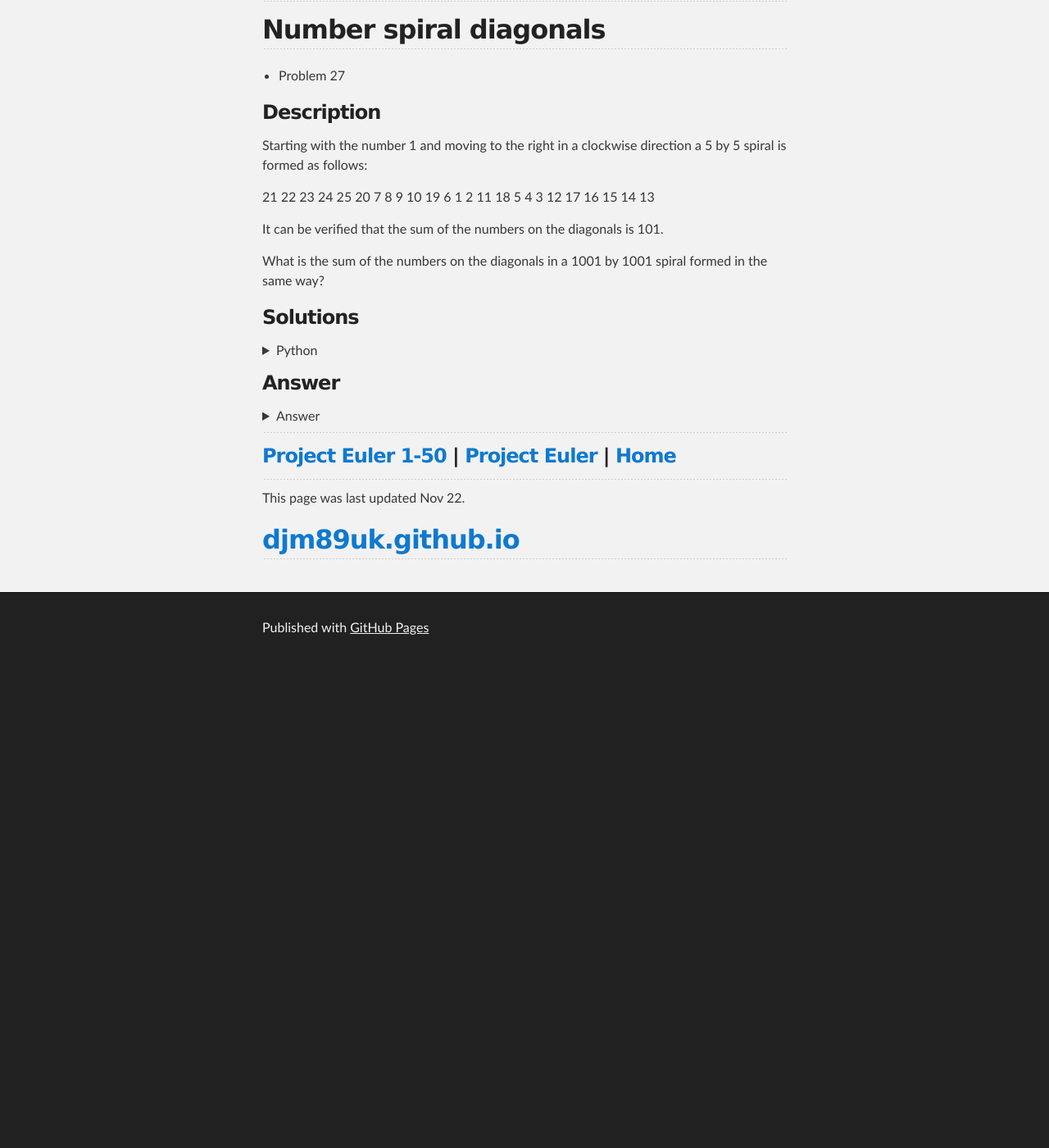
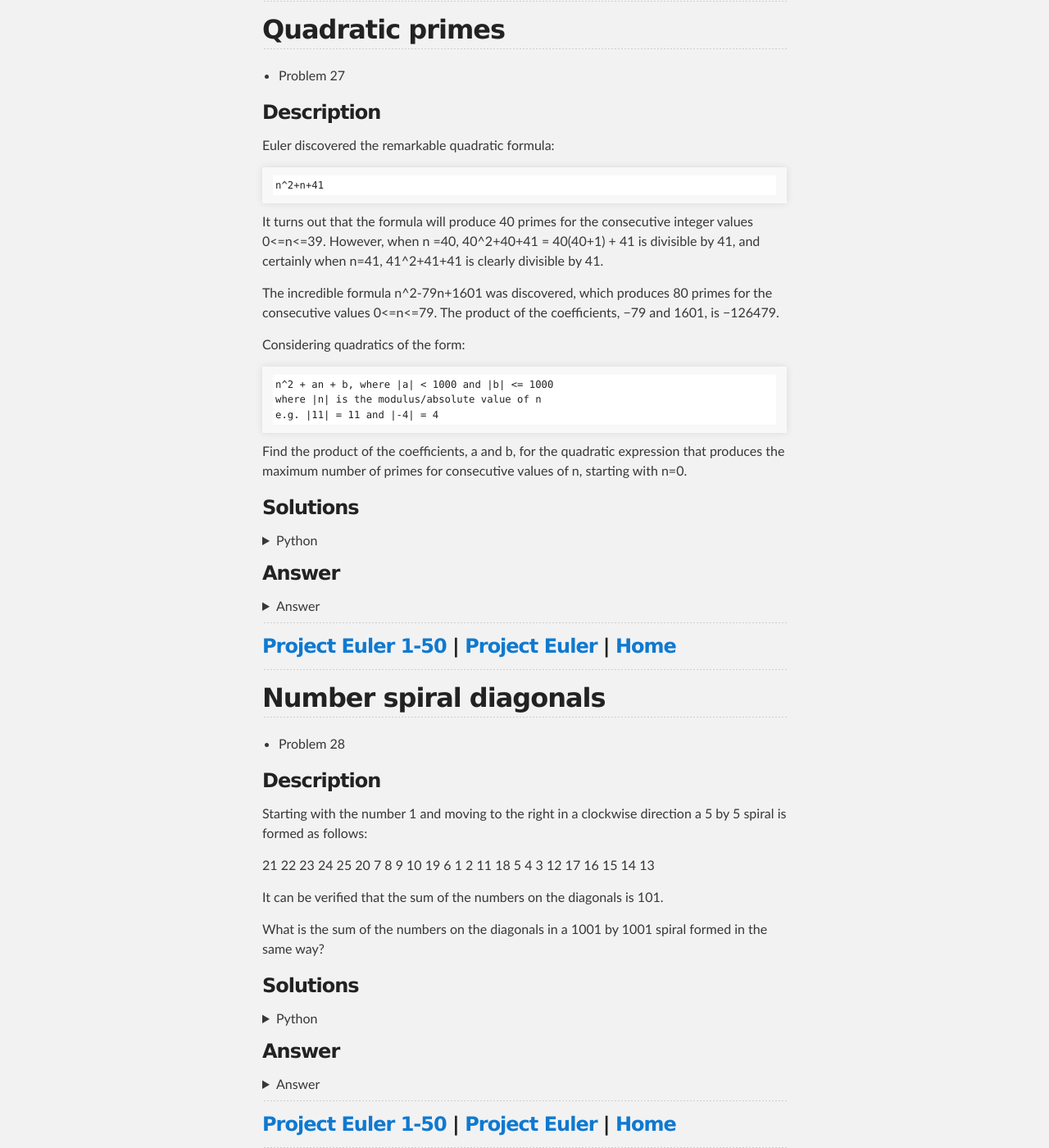
Before and after one commit to djm89uk/djm89uk.github.io, a Jekyll site: the page built from euler_1.md, in a window 1280 px wide and 1400 px high, scrolled down 20241 px. Shown: the whole window at 82% size. Built offline with Jekyll 4.4.1, drawn with Linux system fonts in a browser that asks for light colours; our own code applies the rules of GitHub Pages for plain Markdown files; before the commit the page ends 21053 px from its top, so only the background shows below that.

Commit message:
Update euler_1.md

```diff
--- a/euler_1.md
+++ b/euler_1.md
@@ -2302,13 +2302,86 @@ execution time = 0.011209487915039062 seconds.
 
 ---
 
+## Quadratic primes
+
+- Problem 27
+
+### Description
+
+Euler discovered the remarkable quadratic formula:
+
+	n^2+n+41
+
+It turns out that the formula will produce 40 primes for the consecutive integer values 0<=n<=39. However, when n =40, 40^2+40+41 = 40(40+1) + 41 is divisible by 41, and certainly when n=41, 41^2+41+41 is clearly divisible by 41.
+
+The incredible formula n^2-79n+1601 was discovered, which produces 80 primes for the consecutive values 0<=n<=79. The product of the coefficients, −79 and 1601, is −126479.
+
+Considering quadratics of the form:
+
+	n^2 + an + b, where |a| < 1000 and |b| <= 1000
+	where |n| is the modulus/absolute value of n
+	e.g. |11| = 11 and |-4| = 4
+
+Find the product of the coefficients, a and b, for the quadratic expression that produces the maximum number of primes for consecutive values of n, starting with n=0.
+
+### Solutions
+
+<details>
+
+<summary markdown="span">Python</summary>
+
+A simple python code to solve:
+
+~~~py
+import time
+
+t0 = time.time()
+T = 1
+
+for i in range(3,1002,2):
+    T += 4*i**2 - 6*i + 6
+t1 = time.time()
+ans = T
+
+print("Number spiral diagonals, Project Euler Problem 27")
+print("Answer = {}".format(ans))
+print("execution time = {} seconds.".format(t1-t0))
+~~~
+
+This provides the answer in 0.1 milliseconds:
+
+~~~
+Number spiral diagonals, Project Euler Problem 28
+Answer = 669171001
+execution time = 0.0001323223114013672 seconds.
+~~~
+
+</details>
+
+
+### Answer
+
+<details>
+
+<summary markdown="span">Answer</summary>
+
+~~~
+669171001
+~~~
+
+</details>
+
+---
+
+### [Project Euler 1-50](#contents) | [Project Euler](./euler.md) | [Home](./index.md)
+
+---
+
 ## Number spiral diagonals
 
-- Problem 27
-
-### Description
-
-
+- Problem 28
+
+### Description
 
 Starting with the number 1 and moving to the right in a clockwise direction a 5 by 5 spiral is formed as follows:
 
@@ -2349,7 +2422,7 @@ print("execution time = {} seconds.".format(t1-t0))
 This provides the answer in 0.1 milliseconds:
 
 ~~~
-Number spiral diagonals, Project Euler Problem 27
+Number spiral diagonals, Project Euler Problem 28
 Answer = 669171001
 execution time = 0.0001323223114013672 seconds.
 ~~~
```
